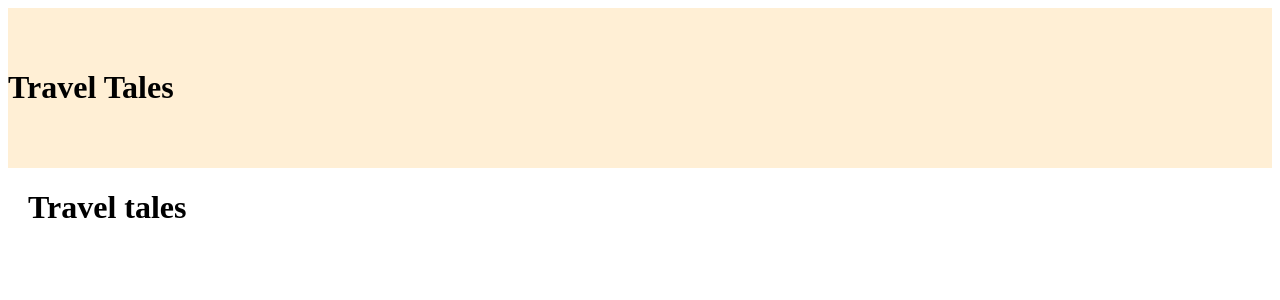
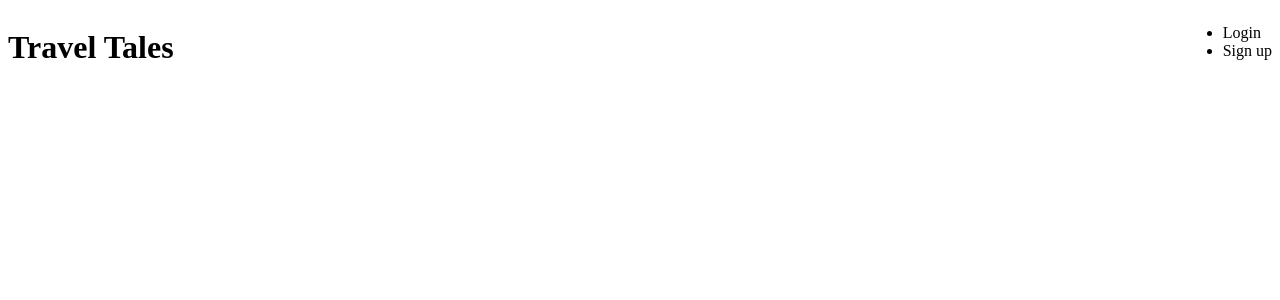
Before and after one commit to Ainan-code/Travel-Tales-Front-end, a React (Vite) app in the folder travel-tales/: page / in a window 1280 px wide. Shown: the top 300 px of the page. Built offline with nearby package versions, Linux system fonts and the light colour scheme.

Commit message:
working on the header

```diff
--- a/travel-tales/package.json
+++ b/travel-tales/package.json
@@ -14,8 +14,7 @@
     "@emotion/styled": "^11.13.0",
     "react": "^18.3.1",
     "react-dom": "^18.3.1",
-    "react-router-dom": "^6.26.1",
-    "styled-components": "^6.1.13"
+    "react-router-dom": "^6.26.1"
   },
   "devDependencies": {
     "@eslint/js": "^9.9.0",
--- a/travel-tales/src/App.css
+++ b/travel-tales/src/App.css
@@ -0,0 +1,4 @@
+header {
+    display: flex;
+    justify-content: space-between;
+}
--- a/travel-tales/src/App.jsx
+++ b/travel-tales/src/App.jsx
@@ -1,4 +1,4 @@
-import { Container } from "./components/styles/Container.styled";
+import './App.css'
 import Header from "./components/Header";
 
 
@@ -7,12 +7,8 @@ function App() {
 
   return (
     <>
+          <Header></Header>
 
-    <Header/>
-
-    <Container>
-      <h1>Travel tales</h1>
-    </Container>
 
     </>
     )
--- a/travel-tales/src/components/Header.jsx
+++ b/travel-tales/src/components/Header.jsx
@@ -1,7 +1,7 @@
 import React from "react";
 
 import { Link } from "react-router-dom";
-import { Styledheader,  } from "./styles/Header.styled";
+
 import login from "../pages/login";
 import register from "../pages/register";
 
@@ -10,15 +10,13 @@ import register from "../pages/register";
 
 const Header = () => {
   return (
-  <Styledheader>
-    <h1>Travel Tales</h1>
-    <nav>
+    <header>
+      <h1>Travel Tales</h1>
       <ul>
-        <Link>{login}</Link>
-        <Link>{register}</Link>
+        <li>Login</li>
+        <li>Sign up</li>
       </ul>
-    </nav>
-  </Styledheader>
+    </header>
   );
 };
 
--- a/travel-tales/src/components/styles/Container.styled.js
+++ /dev/null
@@ -1,9 +0,0 @@
-import styled from 'styled-components';
-
-
-export  const Container = styled.div `
-witdh: 1000px;
-max-witdh: 1000px;
-padding: 0 20px;
-margin: 0 auto;
-`
--- a/travel-tales/src/components/styles/Header.styled.js
+++ b/travel-tales/src/components/styles/Header.styled.js
@@ -6,6 +6,9 @@ export const Styledheader = styled.header`
 
 & nav {
 margin: 0;
-padding: 0}
+padding: 0,
+display: flex;
+justify-content: space-between
+}
 
 `;
```
Also changed, not shown: 1 other file (tests, documents, lock files or other folders).
